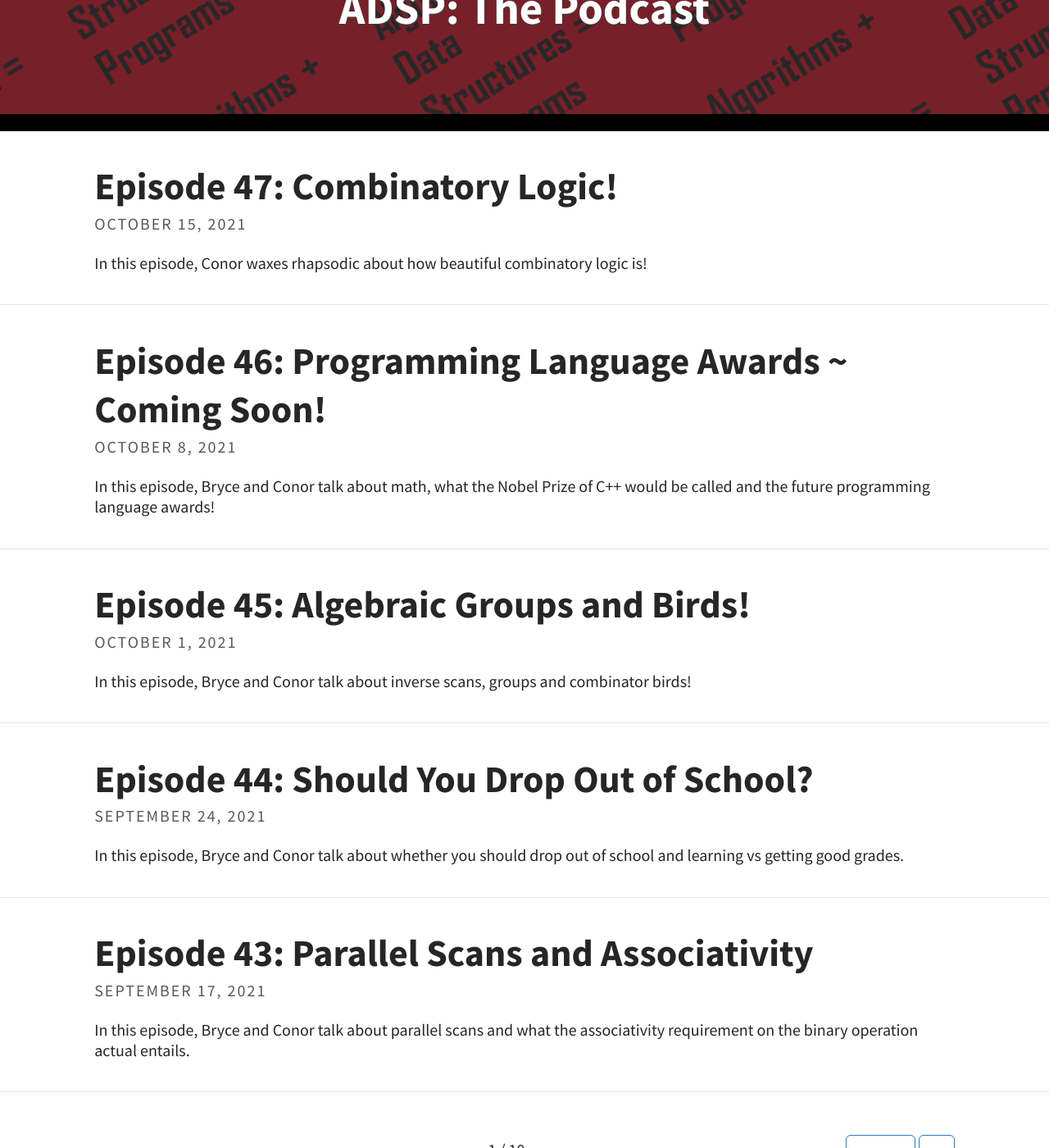
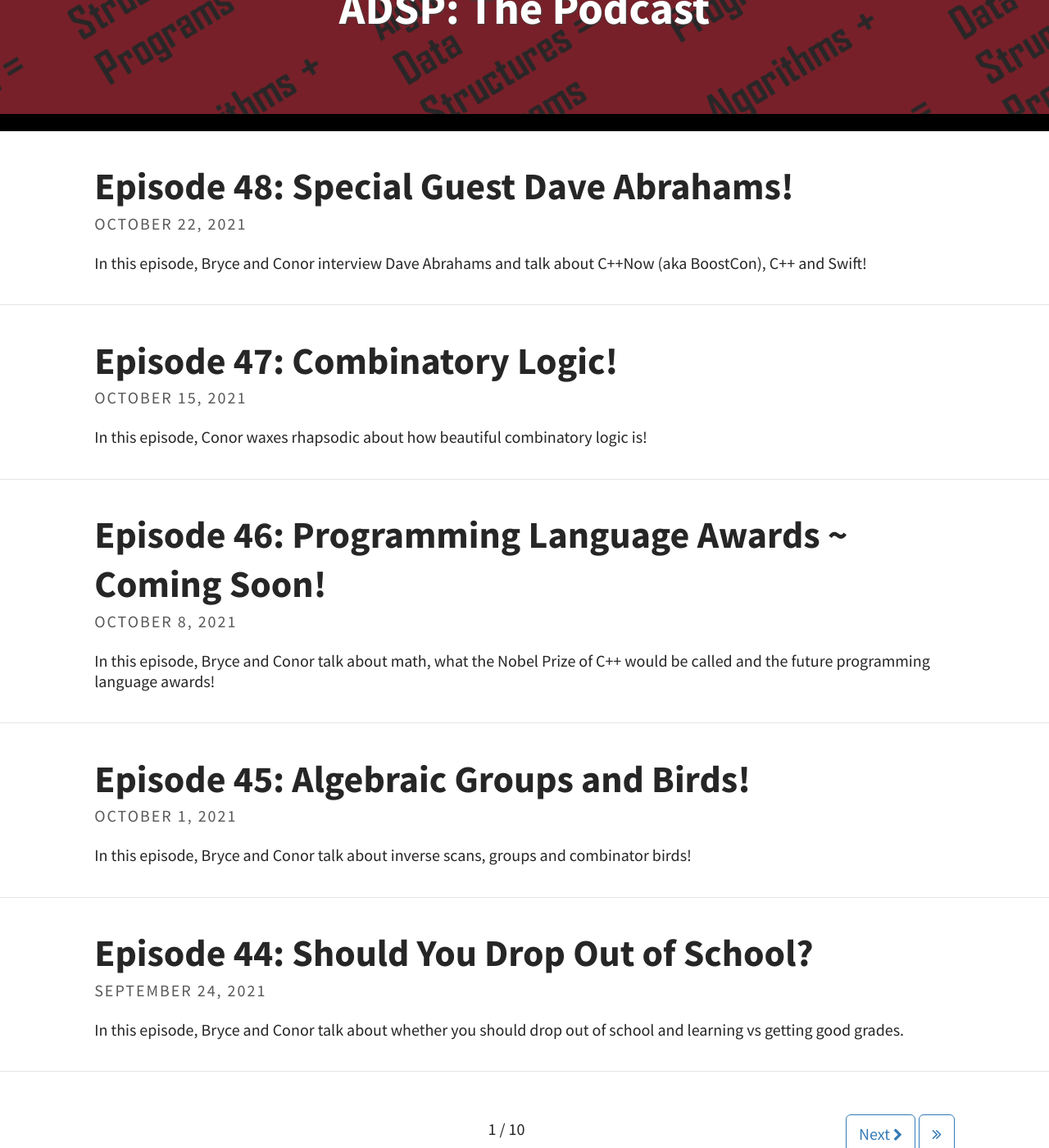
Before and after one commit to codereport/adsp2, a Jekyll site: the page built from index.html, in a window 1280 px wide and 1400 px high, scrolled down 225 px. Shown: the whole window at 82% size. Built offline with Jekyll 4.4.1, drawn with Linux system fonts in a browser that asks for light colours; the list of posts is cut into pages by our own code; some of the changed lines change nothing that is shown.

Commit message:
Episode 48

```diff
--- /dev/null
+++ b/_posts/2021-10-22-Episode-48.md
@@ -0,0 +1,41 @@
+---
+layout: post
+title: "Episode 48: Special Guest Dave Abrahams!"
+tags: [Guest, Dave Abrahams, C++, Swift, Rust]
+excerpt_separator: <!--more-->
+---
+
+<div id="buzzsprout-player-9414392"></div><script src="https://www.buzzsprout.com/1501960/9414392-episode-48-special-guest-dave-abrahams.js?container_id=buzzsprout-player-9414392&player=small" type="text/javascript" charset="utf-8"></script>
+
+<br>In this episode, Bryce and Conor interview Dave Abrahams and talk about C++Now (aka BoostCon), C++ and Swift!
+
+<!--more-->
+
+**About the Guest:**
+
+[Dave Abrahams](https://twitter.com/DaveAbrahams) is a contributor to the C++ standard, a founding contributor of the [Boost C++ Libraries](https://www.boost.org/) project and of the BoostCon/C++Now conference, and was a principal designer of the [Swift programming language](https://swift.org/). He recently spent seven years at Apple, culminating in the creation of the declarative SwiftUI framework, worked at Google on Swift for TensorFlow, and is now a principal scientist at [Adobe](https://www.adobe.com/), where he and Sean Parent are rebooting the Software Technology Lab.
+
+### Show Notes
+
+**Date Recorded:** 2021-10-03 <br>
+**Date Released:** 2021-10-22
+
+* [C++Now (formerly BoostCon)](https://cppnow.org/)
+* [Swift Programming Language](https://swift.org/)
+* [C++ Move Constructors](https://en.cppreference.com/w/cpp/language/move_constructor)
+* [Boost C++ Libraries](https://www.boost.org/)
+* [C++ Standard Template Library](https://en.wikipedia.org/wiki/Standard_Template_Library)
+* [Stepanov Website](http://stepanovpapers.com/)
+* [Chris Lattner on Twitter](https://twitter.com/clattner_llvm)
+* [Jeremy Siek's Profile](https://wphomes.soic.indiana.edu/jsiek/)
+* [Rust Programming Language](https://www.rust-lang.org/)
+* [C++ `std::mutex`](https://en.cppreference.com/w/cpp/thread/mutex)
+* [C++ `std::shared_mutex`](https://en.cppreference.com/w/cpp/thread/shared_mutex)
+* [The Day The Standard Library Died (blog that mentions `std::string` ABI break)](https://cor3ntin.github.io/posts/abi/)
+
+### Intro Song Info
+
+Miss You by Sarah Jansen https://soundcloud.com/sarahjansenmusic<br>
+Creative Commons — Attribution 3.0 Unported — CC BY 3.0<br>
+Free Download / Stream: http://bit.ly/l-miss-you<br>
+Music promoted by Audio Library https://youtu.be/iYYxnasvfx8<br>
--- a/pages/episodes.md
+++ b/pages/episodes.md
@@ -9,6 +9,7 @@ List of all episodes.
 
 |   #   |                                                  Title                                                  | Release Date |
 | :---: | :-----------------------------------------------------------------------------------------------------: | :----------: |
+|  48   |          [Special Guest Dave Abrahams!](https://adspthepodcast.com/2021/10/22/Episode-48.html)          |  2021-10-22  |
 |  47   |               [Combinatory Logic!](https://adspthepodcast.com/2021/10/15/Episode-47.html)               |  2021-10-15  |
 |  46   |   [Programming Language Awards ~ Coming Soon!](https://adspthepodcast.com/2021/10/08/Episode-46.html)   |  2021-10-08  |
 |  45   |          [Algebraic Groups and Birds!](https://adspthepodcast.com/2021/10/01/Episode-45.html)           |  2021-10-01  |
```
